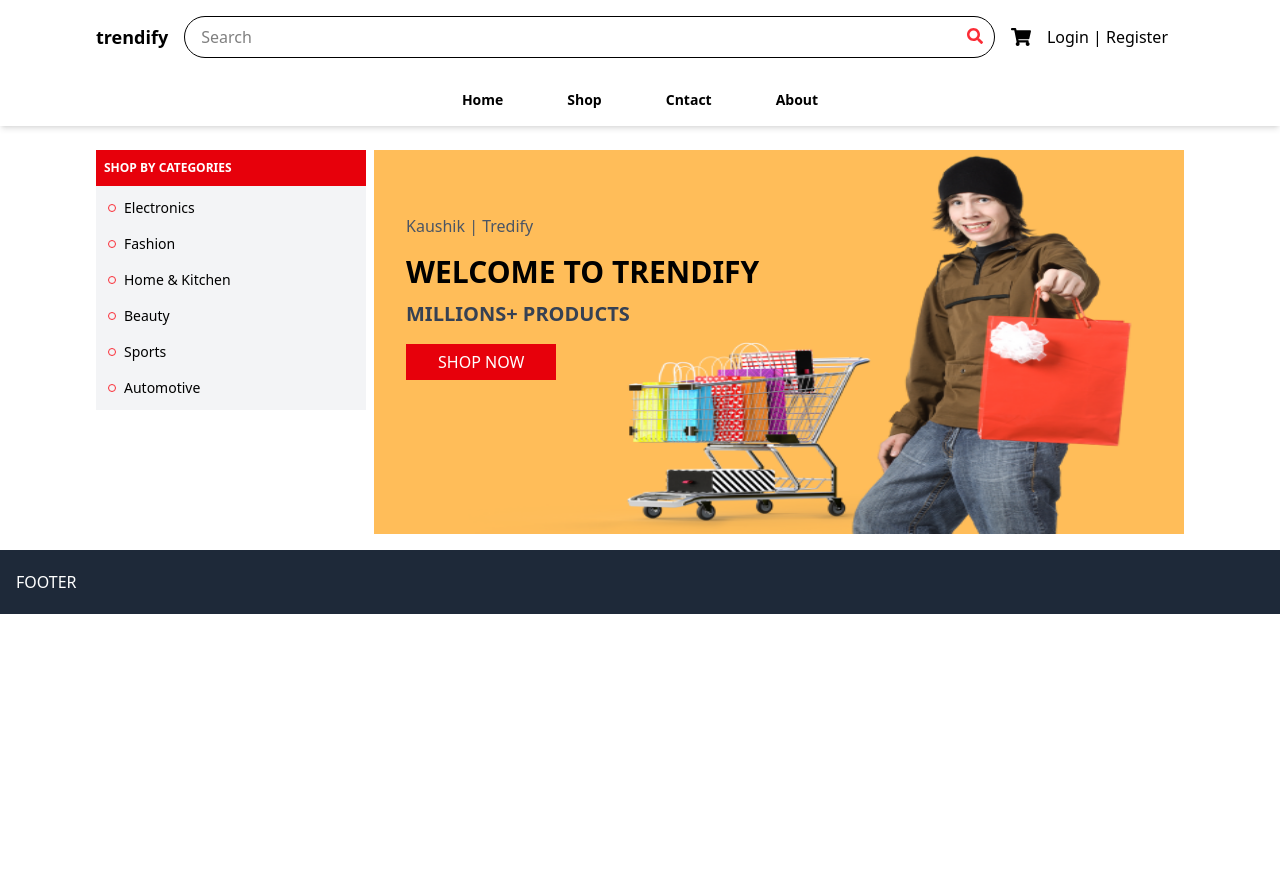
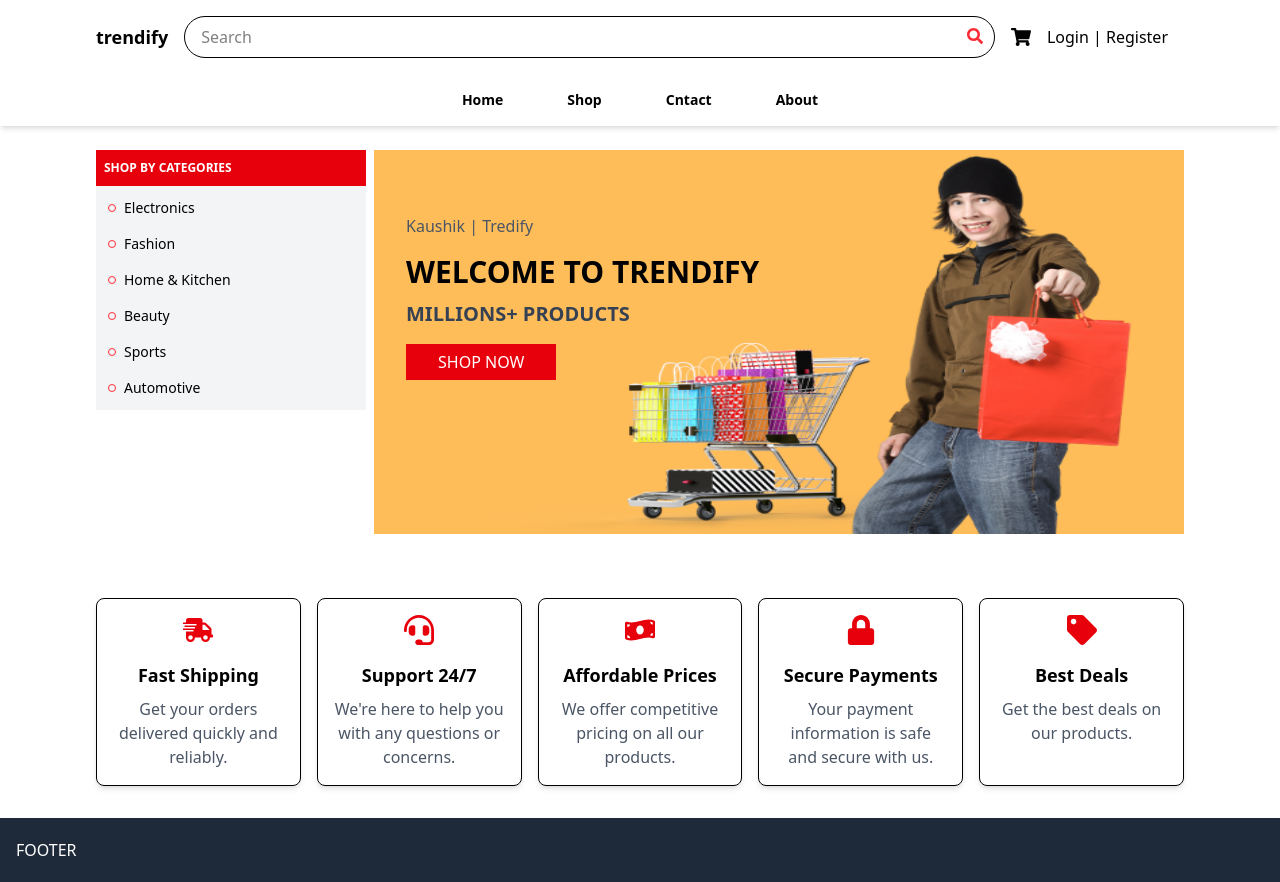
Before and after one commit to Kaushik-123-p/trendify, a React (Vite) app in the folder trendify/: page / in a window 1280 px wide. Before the commit the page ends 800 px from the top, so only its background shows below. Built offline with nearby package versions, Linux system fonts and the light colour scheme.

Commit message:
add InfoSection component to Home page

```diff
--- /dev/null
+++ b/trendify/src/components/sections/InfoSection.jsx
@@ -0,0 +1,57 @@
+import React from "react";
+import {
+  FaHeadset,
+  FaLock,
+  FaMoneyBillWave,
+  FaShippingFast,
+  FaTag,
+} from "react-icons/fa";
+
+const InfoSection = () => {
+  const InfoItems = [
+    {
+      icon: <FaShippingFast className="text-3xl text-red-600" />,
+      title: "Fast Shipping",
+      description: "Get your orders delivered quickly and reliably.",
+    },
+    {
+      icon: <FaHeadset className="text-3xl text-red-600" />,
+      title: "Support 24/7",
+      description: "We're here to help you with any questions or concerns.",
+    },
+    {
+      icon: <FaMoneyBillWave className="text-3xl text-red-600" />,
+      title: "Affordable Prices",
+      description: "We offer competitive pricing on all our products.",
+    },
+    {
+      icon: <FaLock className="text-3xl text-red-600" />,
+      title: "Secure Payments",
+      description: "Your payment information is safe and secure with us.",
+    },
+    {
+      icon: <FaTag className="text-3xl text-red-600" />,
+      title: "Best Deals",
+      description: "Get the best deals on our products.",
+    },
+  ];
+  return (
+    <div className="bg-white pb-8 pt-12">
+      <div className="container mx-auto grid grid-cols-1 md:grid-cols-2 lg:grid-cols-5 gap-4">
+        {InfoItems.map((item, index) => (
+          <div
+            key={index}
+            className="flex flex-col items-center text-center p-4 border rounded-lg shadow-md transform transition-transform duration-300 hover:scale-105"
+          >
+            {item.icon}
+
+            <h3 className="mt-4 text-lg font-semibold">{item.title}</h3>
+            <p className="mt-2 text-gray-600">{item.description}</p>
+          </div>
+        ))}
+      </div>
+    </div>
+  );
+};
+
+export default InfoSection;
--- a/trendify/src/pages/home/Home.jsx
+++ b/trendify/src/pages/home/Home.jsx
@@ -1,6 +1,7 @@
 import React from "react";
 import { Categories } from "../../assets/data/mockData";
 import heroImage from "../../assets/images/heroImage.png";
+import InfoSection from "../../components/sections/InfoSection";
 
 const Home = () => {
   return (
@@ -33,6 +34,7 @@
           </div>
         </div>
       </div>
+      <InfoSection />
     </div>
   );
 };
```
